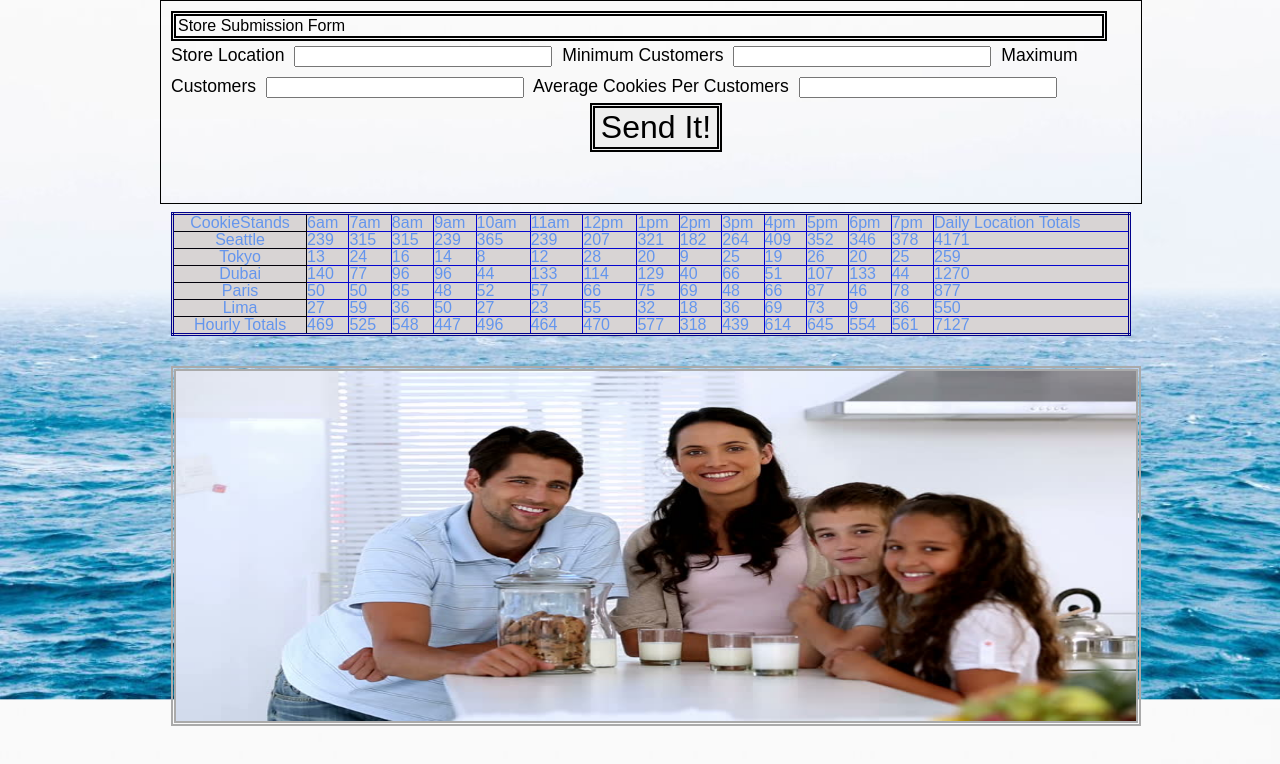
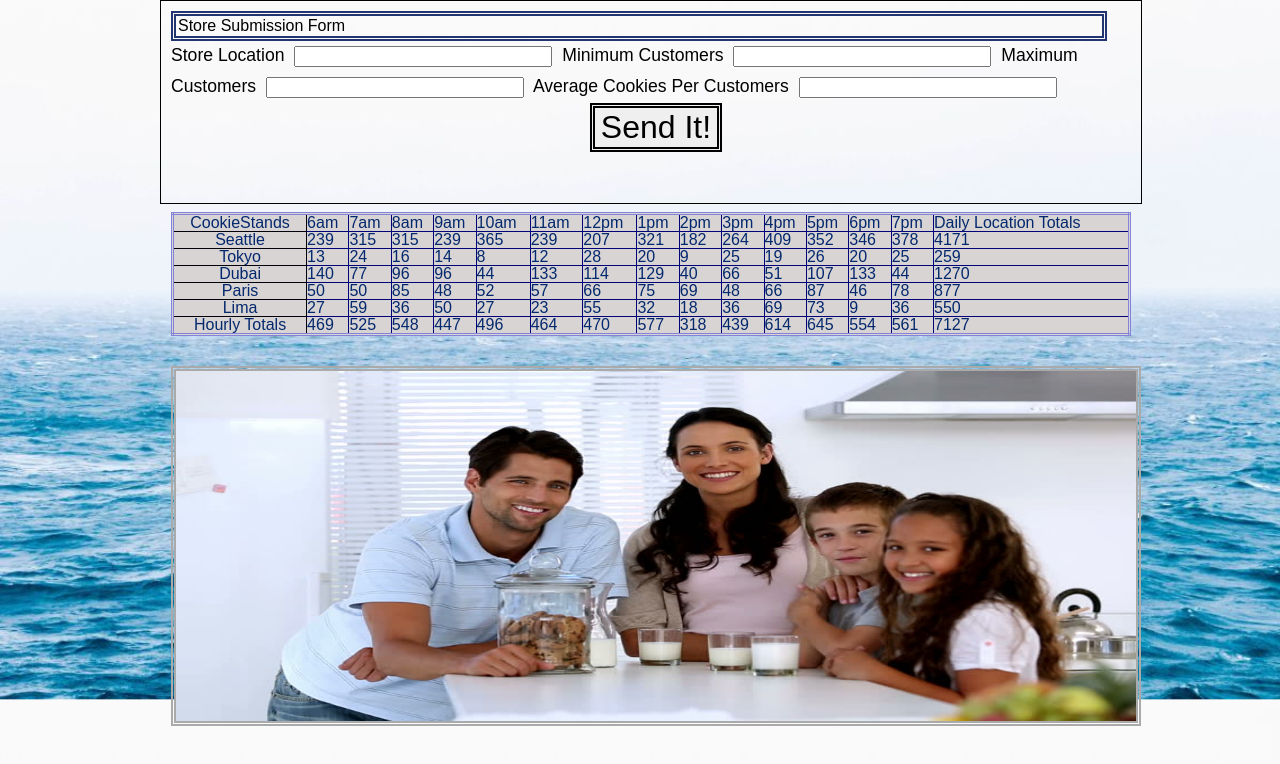
Before and after one commit to jinman36/cookie-stand, a plain HTML site: page sales.html in a window 1280 px wide. Shown: the part 154-918 px from the top of the page. Drawn offline with Linux system fonts and the light colour scheme.

Commit message:
added serif font to complete assignment

```diff
--- a/css/style.css
+++ b/css/style.css
@@ -110,6 +110,7 @@ article div {
   display: inline-block;
   font-size: 20px;
   border-radius: 10px;
+  font-family: serif;
 }
 
 article div:hover {
@@ -117,16 +118,18 @@ article div:hover {
   transition: 350ms;
 }
 
+/* Sales table */
 table {
-  border: medium double darkblue;
-  color: cornflowerblue;
+  font-family: sans-serif;
+  border: medium double rgb(131, 131, 218);
+  color: rgb(3, 40, 109);
   margin-top: 30px;
   width: 960px;
   background-color: rgb(216, 212, 212);
 }
 
 #header {
-  border: thin solid rgb(1, 1, 39);
+  border: thin solid rgb(101, 101, 179);
 }
 
 th {
@@ -134,9 +137,10 @@ th {
 }
 
 td {
-  border: thin solid rgb(5, 5, 207);
+  border: thin solid rgb(3, 3, 121);
 }
 
+/* form */
 form {
   padding: 10px;
   border: thin double black;
@@ -145,7 +149,7 @@ form {
 }
 
 legend {
-  border: thick double black;
+  border: thick double rgb(34, 53, 112);
   width: 95%;
   padding: 2px
 }
```
